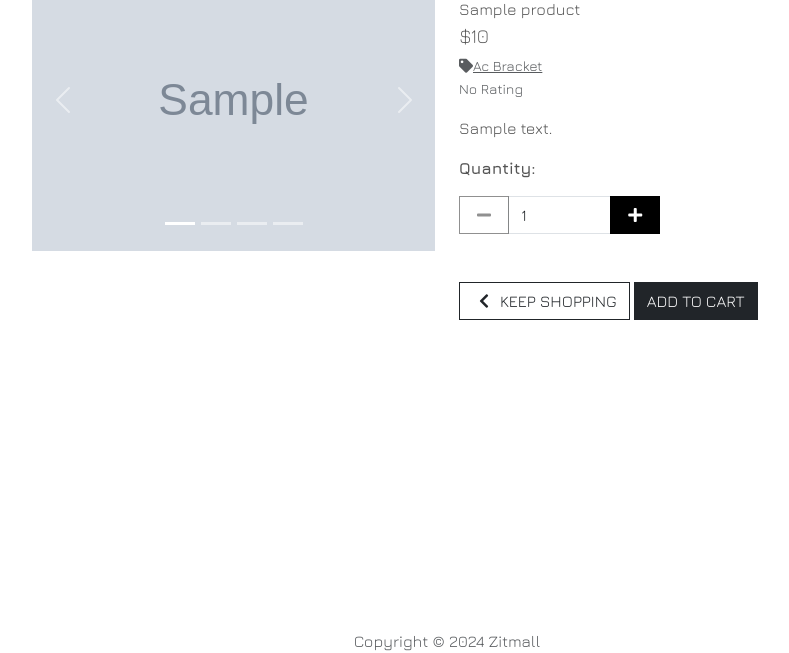
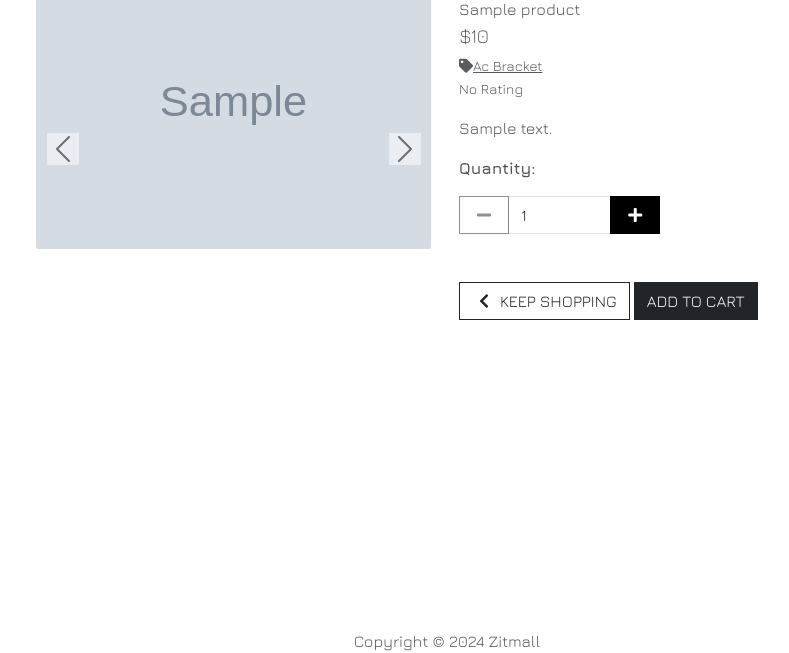
Before and after one commit to dcsndevs/zitmall, a Django app: page /products/1/ in a window 1280 px wide. Shown: the part 178-831 px from the top of the page, without its empty margins (193-982 px from the left). Run offline with Django 4.2, Linux system fonts and the light colour scheme; data comes from the database, SQL or seed files in the repository; tables that the repository leaves empty hold one stand-in row (values such as "Sample post"); grey boxes marked "Sample" are stand-in pictures; some libraries are stand-ins or nearby versions.

Commit message:
Add carousel to product details

```diff
--- a/products/templates/products/product_detail.html
+++ b/products/templates/products/product_detail.html
@@ -10,77 +10,43 @@
     <div class="row">
         <div class="col-12 col-md-6 col-lg-4 offset-lg-2">
 
-            <div id="carouselExampleIndicators" class="carousel slide">
-                <div class="carousel-indicators">
-                  <button type="button" data-bs-target="#carouselExampleIndicators" data-bs-slide-to="0" class="active" aria-current="true" aria-label="Slide 1">1</button>
-                  <button type="button" data-bs-target="#carouselExampleIndicators" data-bs-slide-to="1" aria-label="Slide 2">2</button>
-                  <button type="button" data-bs-target="#carouselExampleIndicators" data-bs-slide-to="2" aria-label="Slide 3">3</button>
-                  <button type="button" data-bs-target="#carouselExampleIndicators" data-bs-slide-to="2" aria-label="Slide 4">4</button>
+            <div id="carouselIndicators" class="carousel slide">
+                <div class="carousel-inner">
+
+                    {% if product.image_1 %}
+                    <div class="carousel-item active" style="height: 400px;">
+                        <img src="{{ product.image_1.url }}" class="d-block card-img-top border-0 h-350 img-thumbnail object-fit-scale" alt="image_1_alt" style="object-fit: cover;">
                     </div>
-                <div class="carousel-inner">
-                    <div class="carousel-item active">
-                        <img src="{{ product.image_url }}" class="d-block w-100" alt="...">
+                    {% else %}
+                    <div class="carousel-item active" style="height: 400px;">
+                        <img src="{{ MEDIA_URL }}noimage.png" class="d-block card-img-top border-0 h-350 img-thumbnail object-fit-scale" alt="no-image" style="object-fit: cover;">
                     </div>
-                    <div class="carousel-item">
-                        <img src="{{ product.image_1.url }}" class="d-block w-100" alt="...">
+                    {% endif %}
+                    {% if product.image_2 %}
+                    <div class="carousel-item" style="height: 400px;">
+                        <img src="{{ product.image_2.url }}" class="d-block card-img-top border-0 h-350 img-thumbnail object-fit-scale" alt="image_2_alt" style="object-fit: cover;">
                     </div>
-                    <div class="carousel-item">
-                        <img src="{{ product.image_2.url }}" class="d-block w-100" alt="...">
+                    {% endif %}
+                    {% if product.image_3 %}
+                    <div class="carousel-item" style="height: 400px;">
+                        <img src="{{ product.image_3.url }}" class="d-block card-img-top border-0 h-350 img-thumbnail object-fit-scale" alt="image_3_alt" style="object-fit: cover;">
                     </div>
-                    <div class="carousel-item">
-                        <img src="{{ product.image_3.url }}" class="d-block w-100" alt="...">
+                    {% endif %}
+                    {% if product.image_url %}
+                    <div class="carousel-item" style="height: 400px;">
+                        <img src="{{ product.image_url }}" class="d-block card-img-top border-0 h-350 img-thumbnail object-fit-scale" alt="image_url_alt" style="object-fit: cover;">
                     </div>
+                    {% endif %}
                 </div>
-                <button class="carousel-control-prev" type="button" data-bs-target="#carouselExampleIndicators" data-bs-slide="prev">
+                <button class="carousel-control-prev" type="button" data-bs-target="#carouselIndicators" data-bs-slide="prev">
                   <span class="carousel-control-prev-icon" aria-hidden="true"></span>
                   <span class="visually-hidden">Previous</span>
                 </button>
-                <button class="carousel-control-next" type="button" data-bs-target="#carouselExampleIndicators" data-bs-slide="next">
+                <button class="carousel-control-next" type="button" data-bs-target="#carouselIndicators" data-bs-slide="next">
                   <span class="carousel-control-next-icon" aria-hidden="true"></span>
                   <span class="visually-hidden">Next</span>
                 </button>
             </div>
-
-            <!-- <div class="image-container my-5">
-                {% if product.image_url or product.image.url%}
-                <div id="carouselExampleControls" class="carousel slide" data-bs-ride="carousel">
-                    <div class="carousel-inner">
-                        {% if product.image_url %}
-                        <div class="carousel-item active">
-                            <img src="{{ product.image_url }}" class="d-block w-100" alt="image_url_alt"
-                        </div>
-                        {% endif %}
-                        {% if product.image_1 %}
-                        <div class="carousel-item">
-                            <img src="{{ product.image_1.url }}" class="d-block w-100" alt="image_1_alt">
-                        </div>
-                        {% endif %}
-                        {% if product.image_2 %}
-                        <div class="carousel-item">
-                            <img src="{{ product.image_2.url }}" class="d-block w-100" alt="image_2_alt">
-                        </div>
-                        {% endif %}
-                        {% if product.image_3 %}
-                        <div class="carousel-item">
-                            <img src="{{ product.image_3.url }}" class="d-block w-100" alt="image_3_alt">
-                        </div>
-                        {% endif %}
-                    </div>
-                    <button class="carousel-control-prev" type="button" data-bs-target="#carouselExampleControls" data-bs-slide="prev">
-                        <span class="carousel-control-prev-icon" aria-hidden="true"></span>
-                        <span class="visually-hidden">Previous</span>
-                    </button>
-                    <button class="carousel-control-next" type="button" data-bs-target="#carouselExampleControls" data-bs-slide="next">
-                        <span class="carousel-control-next-icon" aria-hidden="true"></span>
-                        <span class="visually-hidden">Next</span>
-                    </button>
-
-                    {% else %}
-                    <div>
-                        <img class="card-img-top img-fluid" src="{{ MEDIA_URL }}noimage.png" alt="{{ product.title }}">
-                    </div>
-                {% endif %}
-            </div> -->
         </div>
         <div class="col-12 col-md-6 col-lg-4">
             <div class="product-details-container mb-5 mt-md-5">
--- a/static/css/base.css
+++ b/static/css/base.css
@@ -343,3 +343,16 @@ input[name='q']::placeholder {
 .remove-item {
     cursor: pointer;
 }
+
+.carousel-control-prev-icon,
+.carousel-control-next-icon {
+    background-color: #000; /* Change this to your desired color */
+}
+
+.carousel-control-prev-icon {
+    filter: invert(100%); /* This inverts the color of the icon */
+}
+
+.carousel-control-next-icon {
+    filter: invert(100%); /* This inverts the color of the icon */
+}
```
Lines whose indentation alone changed are shown as unchanged.
